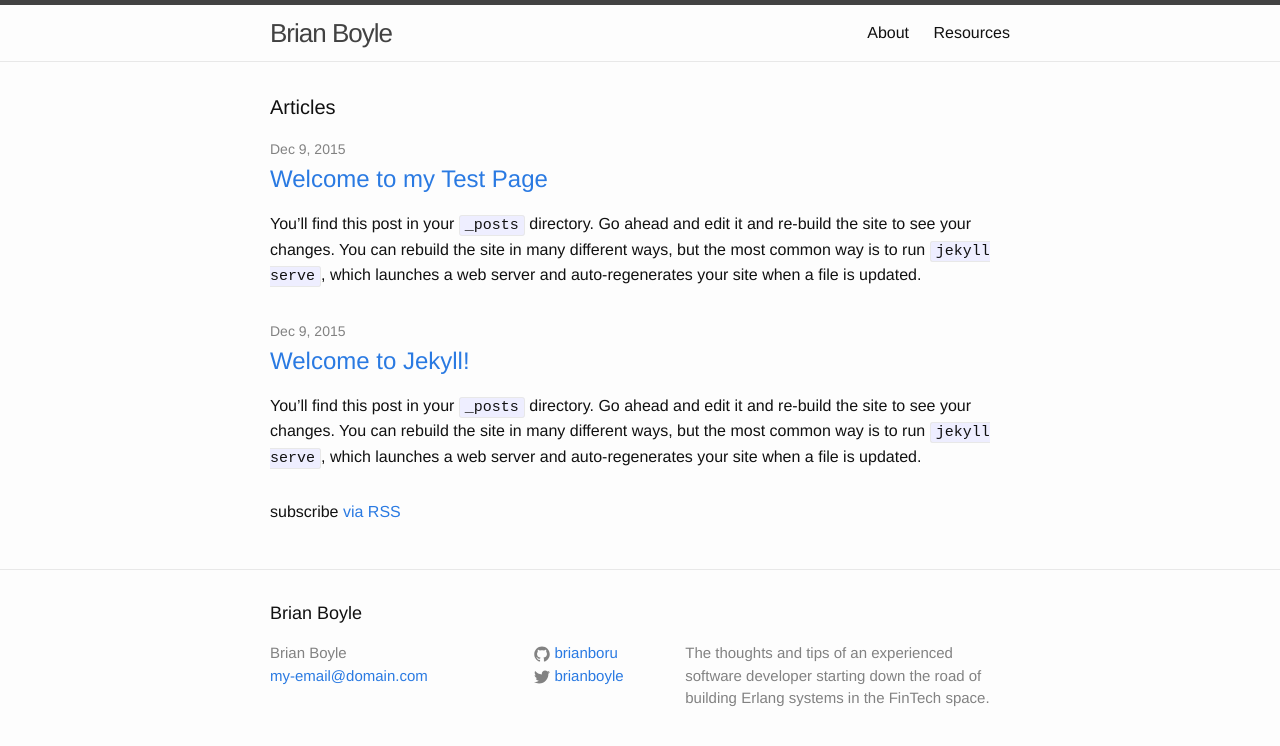
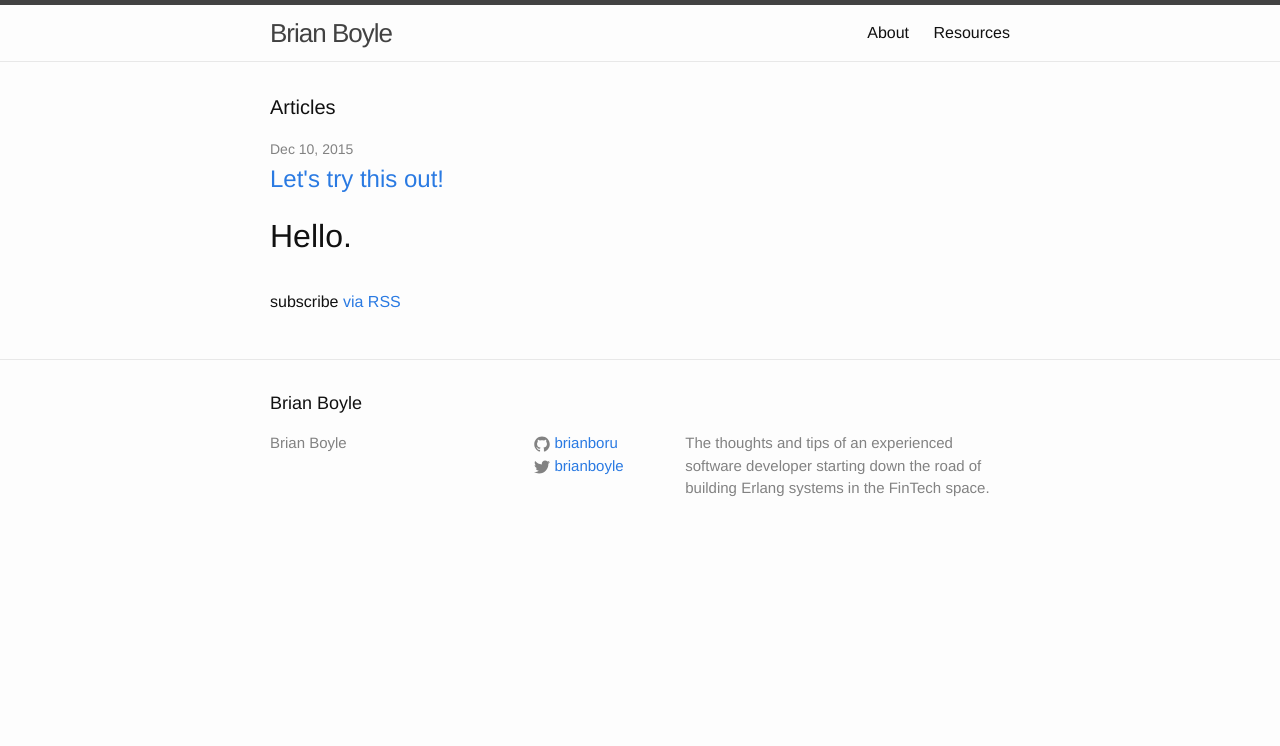
Before and after one commit to brianboru/brianboru.github.io, a Jekyll site: the page built from index.html, in a window 1280 px wide. Shown: the top 746 px of the page. Built offline with Jekyll 4.4.1, drawn with Linux system fonts in a browser that asks for light colours.

Commit message:
removed test posts and created welcome post

```diff
--- a/_config.yml
+++ b/_config.yml
@@ -7,12 +7,12 @@
 
 # Site settings
 title: Brian Boyle
-email: my-email@domain.com
+email:
 description: > # this means to ignore newlines until "baseurl:"
   The thoughts and tips of an experienced software developer starting down the road of building Erlang systems
   in the FinTech space.
 baseurl: "" # the subpath of your site, e.g. /blog
-url: "http://yourdomain.com" # the base hostname & protocol for your site
+url: "http://blog.brianboyle.ie" # the base hostname & protocol for your site
 twitter_username: brianboyle
 github_username:  brianboru
 
--- a/_posts/2015-09-12-testing-page.markdown
+++ /dev/null
@@ -1,16 +0,0 @@
----
-layout: post
-title:  "Welcome to my Test Page"
-date:   2015-12-09 14:59:10 +0000
-categories: erlang welcome
----
-You’ll find this post in your `_posts` directory. Go ahead and edit it and re-build the site to see your changes. You can rebuild the site in many different ways, but the most common way is to run `jekyll serve`, which launches a web server and auto-regenerates your site when a file is updated.
-
-To add new posts, simply add a file in the `_posts` directory that follows the convention `YYYY-MM-DD-name-of-post.ext` and includes the necessary front matter. Take a look at the source for this post to get an idea about how it works.
-
-Jekyll also offers powerful support for code snippets:
-
-{% highlight erlang %}
-my_function() ->
-	ok.
-{% endhighlight %}
--- a/_posts/2015-12-09-welcome-to-jekyll.markdown
+++ /dev/null
@@ -1,25 +0,0 @@
----
-layout: post
-title:  "Welcome to Jekyll!"
-date:   2015-12-09 14:03:10 +0000
-categories: jekyll update
----
-You’ll find this post in your `_posts` directory. Go ahead and edit it and re-build the site to see your changes. You can rebuild the site in many different ways, but the most common way is to run `jekyll serve`, which launches a web server and auto-regenerates your site when a file is updated.
-
-To add new posts, simply add a file in the `_posts` directory that follows the convention `YYYY-MM-DD-name-of-post.ext` and includes the necessary front matter. Take a look at the source for this post to get an idea about how it works.
-
-Jekyll also offers powerful support for code snippets:
-
-{% highlight ruby %}
-def print_hi(name)
-  puts "Hi, #{name}"
-end
-print_hi('Tom')
-#=> prints 'Hi, Tom' to STDOUT.
-{% endhighlight %}
-
-Check out the [Jekyll docs][jekyll-docs] for more info on how to get the most out of Jekyll. File all bugs/feature requests at [Jekyll’s GitHub repo][jekyll-gh]. If you have questions, you can ask them on [Jekyll Talk][jekyll-talk].
-
-[jekyll-docs]: http://jekyllrb.com/docs/home
-[jekyll-gh]:   https://github.com/jekyll/jekyll
-[jekyll-talk]: https://talk.jekyllrb.com/
--- /dev/null
+++ b/_posts/2015-12-10-lets-try-this.markdown
@@ -0,0 +1,24 @@
+---
+layout: post
+title:  "Let's try this out!"
+date:   2015-12-10 14:06:10 +0000
+categories: erlang welcome
+---
+Hello.
+======
+
+Welcome - thanks for dropping by!
+
+Over the next while I plan to write about my experience building Erlang and Elixir systems in the FinTech space.
+
+Some background - I'm a developer with close on twenty years experience building system in the payments,
+financial services and e-commerce areas. Up to now my primary toolset was based around the Microsoft .NET
+platform. More recently I have started looking at functional approaches/languages and have settled on devoting
+time to building systems up on the Erlang VM (BEAM). Right now we are looking at both Erlang and Elixir. What both? We
+have two primary usage scenarios, and from what I learned to date, it seems that Erlang is a good fit for one
+with Elixir looking like a good fit for the another. I'll write an article with a little more detail around this shortly.
+
+In the meantime, sit back, relax and watch out for my first real article which will look at records in Erlang.
+
+BTW: all of this is hosted in my [github repo](http://github.com/brianboru/brianboru.github.io) so if you see something wrong and have a better way of doing to, I'll
+happily accept any pull requests! :-)
```
